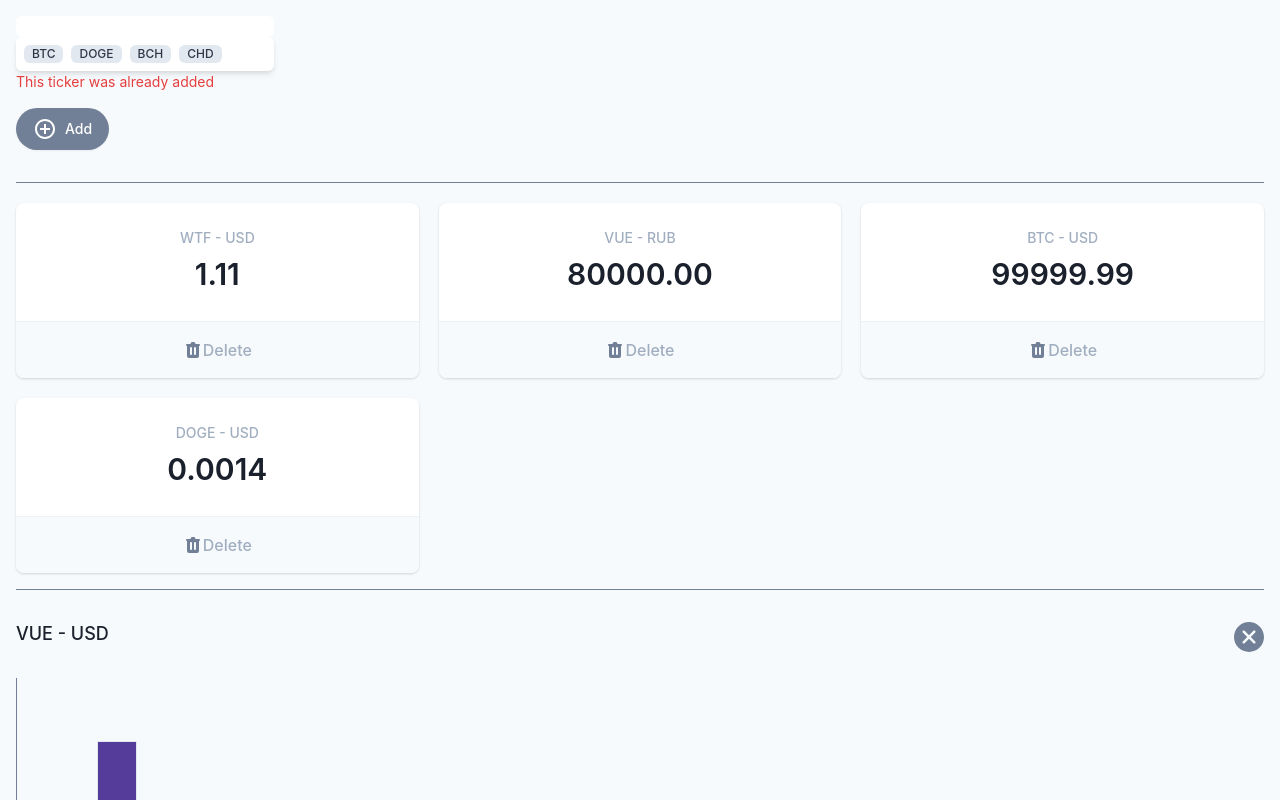
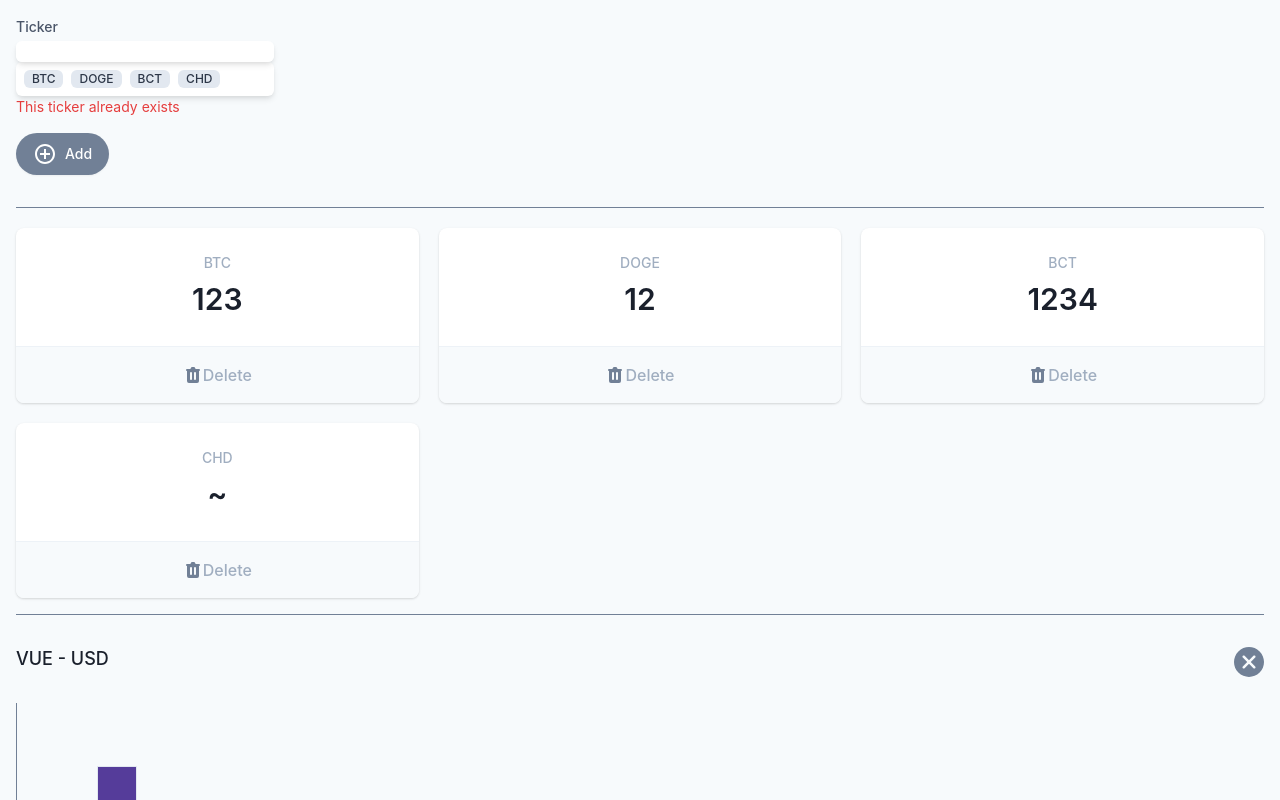
Before and after one commit to Petter1307/Crypto, a React (Create React App) app: page / in a window 1280 px wide. Shown: the top 800 px of the page. Built offline with nearby package versions, Linux system fonts and the light colour scheme.

Commit message:
R.C. Home and adding cards works, active card and delete card remained to finish

```diff
--- a/src/App.js
+++ b/src/App.js
@@ -1,31 +1,10 @@
 import "./App.css";
-// import Cards from "./Components/Cards";
-import { Cards } from "./Components";
-// import HR from "./Components/HorizontalLine";
-import { HR } from "./Components";
-// import Coins from "./Components/Coins";
-import { Coins } from "./Components";
-// import Graph from "./Components/Graph";
-import { Graph } from "./Components";
-const cards = [
-  { name: "WTF - USD", value: "1.11" },
-  { name: "VUE - RUB", value: "80000.00" },
-  { name: "BTC - USD", value: "99999.99" },
-  { name: "DOGE - USD", value: "0.0014 " },
-];
-const coins = ["BTC", "DOGE", "BCH", "CHD"];
+import { Home } from "./Pages";
+
 function App() {
   return (
     <div className="App">
-      <div className="container mx-auto flex flex-col items-center bg-gray-100 p-4">
-        <div className="container">
-          <Coins coins={coins} />
-          <HR />
-          <Cards cards={cards} />
-          <HR />
-          <Graph />
-        </div>
-      </div>
+      <Home />
     </div>
   );
 }
--- a/src/Components/Cards/Cards.jsx
+++ b/src/Components/Cards/Cards.jsx
@@ -11,7 +11,7 @@ const Cards = ({ cards }) => {
               {card.name}
             </dt>
             <dd className="mt-1 text-3xl font-semibold text-gray-900">
-              {card.value}
+              {card.value == 0 ? "~" : card.value}
             </dd>
           </div>
           <div className="w-full border-t border-gray-200"></div>
--- a/src/Components/Coins/Coins.jsx
+++ /dev/null
@@ -1,42 +0,0 @@
-import {Input} from "../Input";
-const Coins = ({ coins }) => {
-  return (
-    <section>
-      <div className="flex">
-        <div className="max-w-xs">
-          <Input />
-          <div className="flex bg-white shadow-md p-1 rounded-md shadow-md flex-wrap">
-            {coins.map((coin, i) => (
-              <span
-                key={i}
-                className="inline-flex items-center px-2 m-1 rounded-md text-xs font-medium bg-gray-300 text-gray-800 cursor-pointer"
-              >
-                {coin}
-              </span>
-            ))}
-          </div>
-          <div className="text-sm text-red-600">
-            This ticker was already added
-          </div>
-        </div>
-      </div>
-      <button
-        type="button"
-        className="my-4 inline-flex items-center py-2 px-4 border border-transparent shadow-sm text-sm leading-4 font-medium rounded-full text-white bg-gray-600 hover:bg-gray-700 transition-colors duration-300 focus:outline-none focus:ring-2 focus:ring-offset-2 focus:ring-gray-500"
-      >
-        <svg
-          className="-ml-0.5 mr-2 h-6 w-6"
-          xmlns="http://www.w3.org/2000/svg"
-          width="30"
-          height="30"
-          viewBox="0 0 24 24"
-          fill="#ffffff"
-        >
-          <path d="M13 7h-2v4H7v2h4v4h2v-4h4v-2h-4V7zm-1-5C6.48 2 2 6.48 2 12s4.48 10 10 10 10-4.48 10-10S17.52 2 12 2zm0 18c-4.41 0-8-3.59-8-8s3.59-8 8-8 8 3.59 8 8-3.59 8-8 8z"></path>
-        </svg>
-        Add
-      </button>
-    </section>
-  );
-};
-export default Coins;
--- a/src/Components/Coins/index.js
+++ /dev/null
@@ -1 +0,0 @@
-export { default as Coins } from "./Coins";
--- a/src/Components/Ticker/Ticker.jsx
+++ b/src/Components/Ticker/Ticker.jsx
@@ -1,12 +1,12 @@
-import { userState } from "react";
+import { useState } from "react";
 
 import { Input } from "../Input";
 
 const mockedAutoCompleteItems = ["BTC", "DOGE", "BCT", "CHD"];
 
 const Ticker = ({ onAddTicker }) => {
-  const [ticker, setTicker] = userState("");
-  const [autoCompleteItems] = userState(mockedAutoCompleteItems);
+  const [ticker, setTicker] = useState("");
+  const [autoCompleteItems] = useState(mockedAutoCompleteItems);
 
   const handleTickerChange = (value) => {
     setTicker(value);
@@ -17,7 +17,9 @@ const Ticker = ({ onAddTicker }) => {
     setTicker("");
   };
   return (
-    <>
+    <section>
+      <div className="flex">
+        <div className="max-w-xs">
           <label
             htmlFor="wallet"
             className="block text-sm font-medium text-gray-700"
@@ -25,9 +27,43 @@ const Ticker = ({ onAddTicker }) => {
             Ticker
           </label>
           <div className="mt-1 relative rounded-md shadow-md">
-        <Input />
+            <Input
+              name={"ticker"}
+              value={ticker}
+              onChange={handleTickerChange}
+            />
           </div>
-    </>
+          <div className="flex bg-white shadow-md p-1 rounded-md shadow-md flex-wrap">
+            {autoCompleteItems.map((autoCompleteItem, idx) => (
+              <span
+                key={autoCompleteItem + idx}
+                className="inline-flex items-center px-2 m-1 rounded-md text-xs font-medium bg-gray-300 text-gray-800 cursor-pointer"
+              >
+                {autoCompleteItem}
+              </span>
+            ))}
+          </div>
+          <div className="text-sm text-red-600">This ticker already exists</div>
+        </div>
+      </div>
+      <button
+        onClick={handleAddTicker}
+        type="button"
+        className="my-4 inline-flex items-center py-2 px-4 border border-transparent shadow-sm text-sm leading-4 font-medium rounded-full text-white bg-gray-600 hover:bg-gray-700 transition-colors duration-300 focus:outline-none focus:ring-2 focus:ring-offset-2 focus:ring-gray-500"
+      >
+        <svg
+          className="-ml-0.5 mr-2 h-6 w-6"
+          xmlns="http://www.w3.org/2000/svg"
+          width="30"
+          height="30"
+          viewBox="0 0 24 24"
+          fill="#ffffff"
+        >
+          <path d="M13 7h-2v4H7v2h4v4h2v-4h4v-2h-4V7zm-1-5C6.48 2 2 6.48 2 12s4.48 10 10 10 10-4.48 10-10S17.52 2 12 2zm0 18c-4.41 0-8-3.59-8-8s3.59-8 8-8 8 3.59 8 8-3.59 8-8 8z"></path>
+        </svg>
+        Add
+      </button>
+    </section>
   );
 };
 
--- a/src/Components/index.js
+++ b/src/Components/index.js
@@ -1,5 +1,5 @@
 export * from "./Cards";
-export * from "./Coins";
 export * from "./Graph";
 export * from "./HorizontalLine";
 export * from "./Input";
+export * from "./Ticker";
--- a/src/Pages/Home.jsx
+++ b/src/Pages/Home.jsx
@@ -0,0 +1,72 @@
+import { useState } from "react";
+import { Ticker } from "../Components";
+import { HR } from "../Components";
+import { Cards } from "../Components";
+import { Graph } from "../Components";
+const cards = [
+  {
+    name: "BTC",
+    value: [123],
+  },
+  {
+    name: "DOGE",
+    value: [12],
+  },
+  {
+    name: "BCT",
+    value: [1234],
+  },
+  {
+    name: "CHD",
+    value: [],
+  },
+];
+
+const Home = () => {
+  const [tickers, setTickers] = useState(cards);
+  const [activeTicker, setActiveTicker] = useState(tickers[2]);
+  const [loading, setloading] = useState(false);
+  const handleAddTicker = (ticker) => {
+    const NewTicker = {
+      name: ticker,
+      value: [],
+    };
+    setTickers([...tickers, NewTicker]);
+  };
+  return (
+    <div className="container mx-auto flex flex-col items-center bg-gray-100 p-4">
+      {loading && (
+        <div className="fixed w-100 h-100 opacity-80 bg-purple-800 inset-0 z-50 flex items-center justify-center">
+          <svg
+            className="animate-spin -ml-1 mr-3 h-12 w-12 text-white"
+            xmlns="http://www.w3.org/2000/svg"
+            fill="none"
+            viewBox="0 0 24 24"
+          >
+            <circle
+              className="opacity-25"
+              cx="12"
+              cy="12"
+              r="10"
+              stroke="currentColor"
+              strokeWidth="4"
+            ></circle>
+            <path
+              className="opacity-75"
+              fill="currentColor"
+              d="M4 12a8 8 0 018-8V0C5.373 0 0 5.373 0 12h4zm2 5.291A7.962 7.962 0 014 12H0c0 3.042 1.135 5.824 3 7.938l3-2.647z"
+            ></path>
+          </svg>
+        </div>
+      )}
+      <div className="container">
+        <Ticker onAddTicker={handleAddTicker} />
+        <HR />
+        <Cards cards={tickers} />
+        <HR />
+        <Graph />
+      </div>
+    </div>
+  );
+};
+export default Home;
```
Also changed, not shown: src/Components/Input/Input.jsx (+6 -29 lines). Lines whose indentation alone changed are shown as unchanged.
